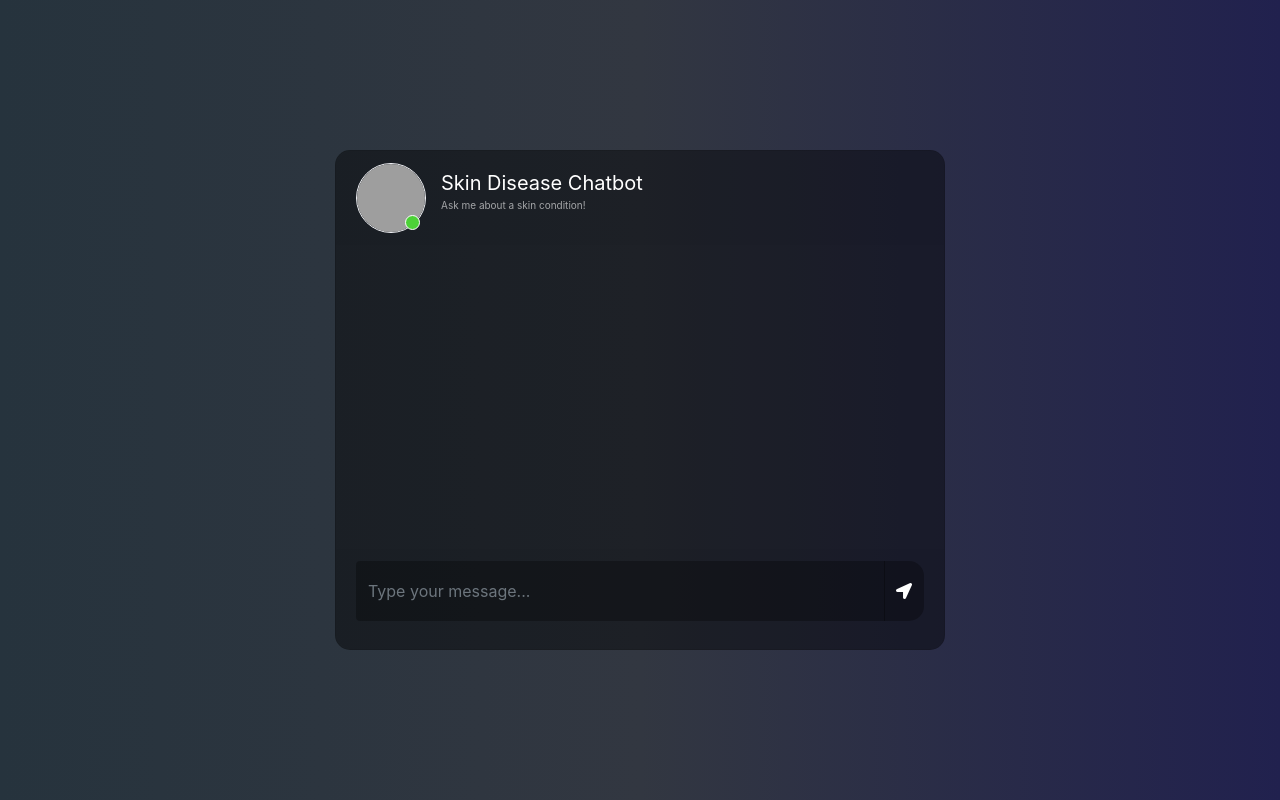
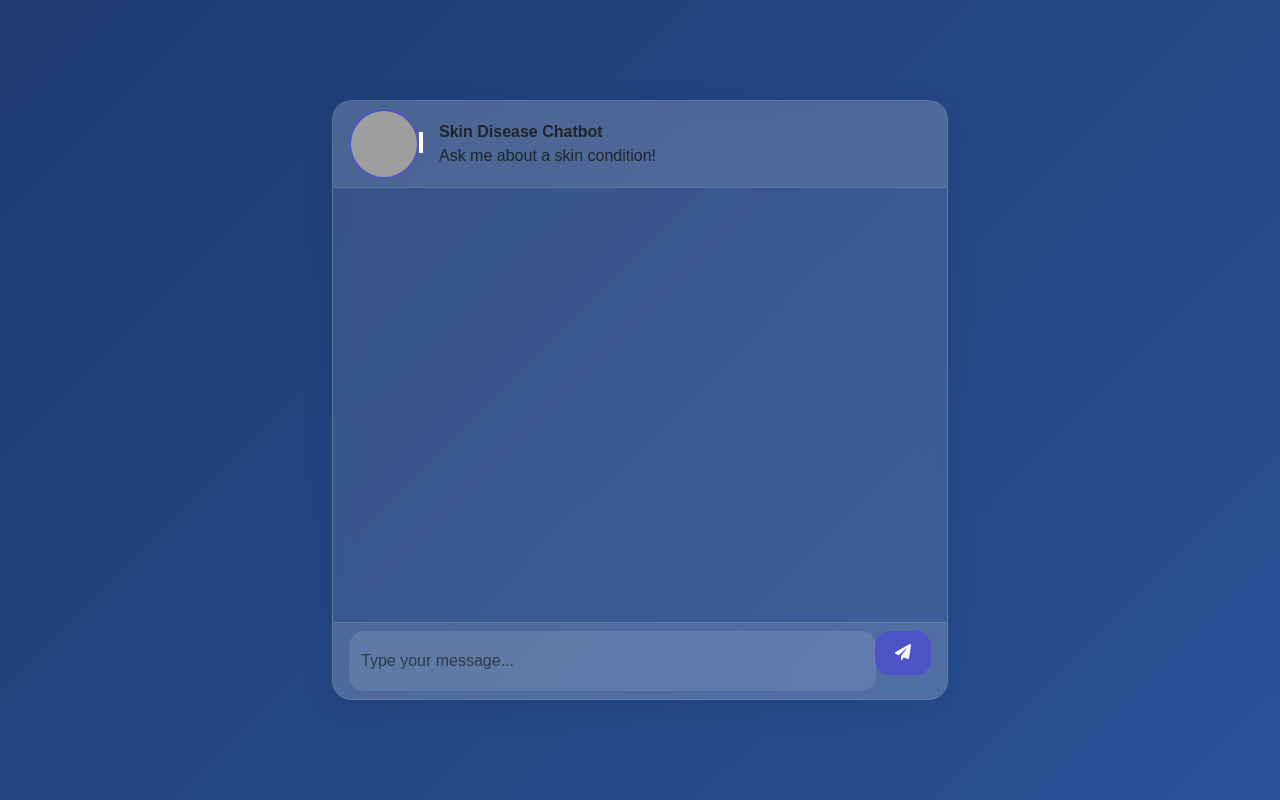
Before and after one commit to okellodaniel/skin_disease_detect_rag, a Flask app: page / in a window 1280 px wide. Run offline with Flask 3, Linux system fonts and the light colour scheme; some libraries are stand-ins or nearby versions; grey boxes are pictures that could not be loaded.

Commit message:
UI worked on

```diff
--- a/app.py
+++ b/app.py
@@ -26,14 +26,13 @@ INDEX_NAME = "testindex"
 @app.route('/')
 def index():
     logger.info("Rendering index page")
-    return render_template('index.html')
+    return render_template('chat.html')
 
 @app.route("/chat", methods=["GET", "POST"])
 def chat():
     try:
         msg = request.form["msg"]
         logger.info(f"Received chat message: {msg}")
-        rag_chain = rag()
         response = rag_chain.invoke({"input": msg})
         logger.info(f"Generated response: {response['answer']}")
         return str(response["answer"])
@@ -41,6 +40,7 @@ def chat():
         logger.error(f"Error in chat endpoint: {e}")
         return jsonify({"error": str(e)}), 500
 
+@lru_cache(maxsize=1)
 def download_embeddings():
     logger.info("Downloading Hugging Face embeddings")
     embeddings = download_hugging_face_embeddings()
@@ -78,15 +78,16 @@ def create_qa_rag_chain(retriever, llm, prompt):
     rag_chain = create_retrieval_chain(retriever, question_answer_chain)
     return rag_chain
 
-def rag():
-    logger.info("Initializing RAG pipeline")
-    embeddings = download_embeddings()
-    doc_search = initialize_vector_Store(embeddings=embeddings)
-    retriever = retriever_initializer(docsearch=doc_search)
-    llm = llm_Setup()
-    prompt = prepare_prompt(prompt_temp=prompt_template)
-    rag_chain = create_qa_rag_chain(retriever, llm, prompt)
-    return rag_chain
+
+logger.info("Initializing RAG pipeline")
+embeddings = download_embeddings()
+
+doc_search = initialize_vector_Store(embeddings=embeddings)
+retriever = retriever_initializer(docsearch=doc_search)
+llm = llm_Setup()
+prompt = prepare_prompt(prompt_temp=prompt_template)
+rag_chain = create_qa_rag_chain(retriever, llm, prompt)
+
 
 if __name__ == '__main__':
     logger.info("Starting Flask application")
--- a/static/style.css
+++ b/static/style.css
@@ -1,223 +1,115 @@
-body,html{
-	height: 100%;
-	margin: 0;
-	background: rgb(44, 47, 59);
-   background: -webkit-linear-gradient(to right, rgb(40, 59, 34), rgb(54, 60, 70), rgb(32, 32, 43));
-	background: linear-gradient(to right, rgb(38, 51, 61), rgb(50, 55, 65), rgb(33, 33, 78));
+body, html {
+    height: 100%;
+    margin: 0;
+    background: linear-gradient(135deg, #1e3c72, #2a5298);
+    font-family: 'Poppins', sans-serif;
 }
 
-.chat{
-	margin-top: auto;
-	margin-bottom: auto;
+.chat {
+    margin-top: auto;
+    margin-bottom: auto;
 }
-.card{
-	height: 500px;
-	border-radius: 15px !important;
-	background-color: rgba(0,0,0,0.4) !important;
+
+.card {
+    height: 600px;
+    border-radius: 20px !important;
+    background-color: rgba(255, 255, 255, 0.1) !important;
+    backdrop-filter: blur(10px);
+    border: 1px solid rgba(255, 255, 255, 0.2);
+    box-shadow: 0 8px 32px rgba(0, 0, 0, 0.1);
 }
-.contacts_body{
-	padding:  0.75rem 0 !important;
-	overflow-y: auto;
-	white-space: nowrap;
+
+.card-header {
+    border-radius: 20px 20px 0 0 !important;
+    border-bottom: 1px solid rgba(255, 255, 255, 0.1) !important;
+    background-color: rgba(255, 255, 255, 0.1);
 }
-.msg_card_body{
-	overflow-y: auto;
+
+.card-footer {
+    border-radius: 0 0 20px 20px !important;
+    border-top: 1px solid rgba(255, 255, 255, 0.1) !important;
+    background-color: rgba(255, 255, 255, 0.1);
 }
-.card-header{
-	border-radius: 15px 15px 0 0 !important;
-	border-bottom: 0 !important;
+
+.type_msg {
+    background-color: rgba(255, 255, 255, 0.1) !important;
+    border: none !important;
+    color: white !important;
+    height: 60px !important;
+    border-radius: 15px !important;
 }
-.card-footer{
-border-radius: 0 0 15px 15px !important;
-	border-top: 0 !important;
+
+.type_msg:focus {
+    box-shadow: none !important;
+    outline: none !important;
 }
-.container{
-	align-content: center;
+
+.send_btn {
+    background-color: #4e54c8 !important;
+    border: none !important;
+    color: white !important;
+    border-radius: 15px !important;
+    padding: 10px 20px;
+    transition: background-color 0.3s ease;
 }
-.search{
-	border-radius: 15px 0 0 15px !important;
-	background-color: rgba(0,0,0,0.3) !important;
-	border:0 !important;
-	color:white !important;
+
+.send_btn:hover {
+    background-color: #6a6fcb !important;
 }
-.search:focus{
-	 box-shadow:none !important;
-   outline:0px !important;
+
+.msg_cotainer {
+    background-color: rgba(255, 255, 255, 0.1);
+    border-radius: 15px;
+    padding: 10px 15px;
+    color: white;
+    max-width: 70%;
 }
-.type_msg{
-	background-color: rgba(0,0,0,0.3) !important;
-	border:0 !important;
-	color:white !important;
-	height: 60px !important;
-	overflow-y: auto;
+
+.msg_cotainer_send {
+    background-color: #4e54c8;
+    border-radius: 15px;
+    padding: 10px 15px;
+    color: white;
+    max-width: 70%;
 }
-	.type_msg:focus{
-	 box-shadow:none !important;
-   outline:0px !important;
+
+.msg_time {
+    color: rgba(255, 255, 255, 0.6);
+    font-size: 12px;
 }
-.attach_btn{
-	border-radius: 15px 0 0 15px !important;
-	background-color: rgba(0,0,0,0.3) !important;
-	border:0 !important;
-	color: white !important;
-	cursor: pointer;
+
+.msg_time_send {
+    color: rgba(255, 255, 255, 0.6);
+    font-size: 12px;
 }
-.send_btn{
-	border-radius: 0 15px 15px 0 !important;
-	background-color: rgba(0,0,0,0.3) !important;
-	border:0 !important;
-	color: white !important;
-	cursor: pointer;
+
+.user_img {
+    height: 70px;
+    width: 70px;
+    border: 2px solid #4e54c8;
 }
-.search_btn{
-	border-radius: 0 15px 15px 0 !important;
-	background-color: rgba(0,0,0,0.3) !important;
-	border:0 !important;
-	color: white !important;
-	cursor: pointer;
+
+.user_img_msg {
+    height: 40px;
+    width: 40px;
+    border: 2px solid #4e54c8;
 }
-.contacts{
-	list-style: none;
-	padding: 0;
+
+.online_icon {
+    background-color: #4cd137;
+    border: 2px solid white;
 }
-.contacts li{
-	width: 100% !important;
-	padding: 5px 10px;
-	margin-bottom: 15px !important;
+
+/* Scrollbar styling */
+.msg_card_body::-webkit-scrollbar {
+    width: 8px;
 }
-.active{
-	background-color: rgba(0,0,0,0.3);
+
+.msg_card_body::-webkit-scrollbar-thumb {
+    background-color: rgba(255, 255, 255, 0.3);
+    border-radius: 10px;
 }
-.user_img{
-	height: 70px;
-	width: 70px;
-	border:1.5px solid #f5f6fa;
 
+.msg_card_body::-webkit-scrollbar-track {
+    background-color: rgba(255, 255, 255, 0.1);
 }
-.user_img_msg{
-	height: 40px;
-	width: 40px;
-	border:1.5px solid #f5f6fa;
-
-}
-.img_cont{
-	position: relative;
-	height: 70px;
-	width: 70px;
-}
-.img_cont_msg{
-	height: 40px;
-	width: 40px;
-}
-.online_icon{
-	position: absolute;
-	height: 15px;
-	width:15px;
-	background-color: #4cd137;
-	border-radius: 50%;
-	bottom: 0.2em;
-	right: 0.4em;
-	border:1.5px solid white;
-}
-.offline{
-	background-color: #c23616 !important;
-}
-.user_info{
-	margin-top: auto;
-	margin-bottom: auto;
-	margin-left: 15px;
-}
-.user_info span{
-	font-size: 20px;
-	color: white;
-}
-.user_info p{
-	font-size: 10px;
-	color: rgba(255,255,255,0.6);
-}
-.video_cam{
-	margin-left: 50px;
-	margin-top: 5px;
-}
-.video_cam span{
-	color: white;
-	font-size: 20px;
-	cursor: pointer;
-	margin-right: 20px;
-}
-.msg_cotainer{
-	margin-top: auto;
-	margin-bottom: auto;
-	margin-left: 10px;
-	border-radius: 25px;
-	background-color: rgb(82, 172, 255);
-	padding: 10px;
-	position: relative;
-}
-.msg_cotainer_send{
-	margin-top: auto;
-	margin-bottom: auto;
-	margin-right: 10px;
-	border-radius: 25px;
-	background-color: #58cc71;
-	padding: 10px;
-	position: relative;
-}
-.msg_time{
-	position: absolute;
-	left: 0;
-	bottom: -15px;
-	color: rgba(255,255,255,0.5);
-	font-size: 10px;
-}
-.msg_time_send{
-	position: absolute;
-	right:0;
-	bottom: -15px;
-	color: rgba(255,255,255,0.5);
-	font-size: 10px;
-}
-.msg_head{
-	position: relative;
-}
-#action_menu_btn{
-	position: absolute;
-	right: 10px;
-	top: 10px;
-	color: white;
-	cursor: pointer;
-	font-size: 20px;
-}
-.action_menu{
-	z-index: 1;
-	position: absolute;
-	padding: 15px 0;
-	background-color: rgba(0,0,0,0.5);
-	color: white;
-	border-radius: 15px;
-	top: 30px;
-	right: 15px;
-	display: none;
-}
-.action_menu ul{
-	list-style: none;
-	padding: 0;
-	margin: 0;
-}
-.action_menu ul li{
-	width: 100%;
-	padding: 10px 15px;
-	margin-bottom: 5px;
-}
-.action_menu ul li i{
-	padding-right: 10px;
-}
-.action_menu ul li:hover{
-	cursor: pointer;
-	background-color: rgba(0,0,0,0.2);
-}
-@media(max-width: 576px){
-	.contacts_card{
-	margin-bottom: 15px !important;
-}
-}
--- /dev/null
+++ b/templates/chat.html
@@ -0,0 +1,104 @@
+<!DOCTYPE html>
+<html lang="en">
+<head>
+    <meta charset="UTF-8">
+    <meta name="viewport" content="width=device-width, initial-scale=1.0">
+    <title>Skin Disease Chatbot</title>
+    <link href="https://cdn.jsdelivr.net/npm/bootstrap@5.3.0/dist/css/bootstrap.min.css" rel="stylesheet">
+    <link rel="stylesheet" href="https://cdnjs.cloudflare.com/ajax/libs/font-awesome/6.0.0-beta3/css/all.min.css">
+    <link rel="stylesheet" href="{{ url_for('static', filename='style.css') }}">
+</head>
+<body>
+    <div class="container-fluid h-100">
+        <div class="row justify-content-center h-100">
+            <div class="col-md-8 col-xl-6 chat">
+                <div class="card">
+                    <!-- Chat Header -->
+                    <div class="card-header msg_head">
+                        <div class="d-flex align-items-center">
+                            <div class="img_cont">
+                                <img src="https://cdn-icons-png.flaticon.com/512/387/387569.png" class="rounded-circle user_img">
+                                <span class="online_icon"></span>
+                            </div>
+                            <div class="user_info ms-3">
+                                <span class="fw-bold">Skin Disease Chatbot</span>
+                                <p class="mb-0">Ask me about a skin condition!</p>
+                            </div>
+                        </div>
+                    </div>
+
+                    <!-- Chat Body -->
+                    <div id="messageFormeight" class="card-body msg_card_body">
+                        <!-- Messages will be appended here -->
+                    </div>
+
+                    <!-- Chat Footer -->
+                    <div class="card-footer">
+                        <form id="messageArea" class="input-group">
+                            <input type="text" id="text" name="msg" placeholder="Type your message..." autocomplete="off" class="form-control type_msg" required>
+                            <div class="input-group-append">
+                                <button type="submit" id="send" class="btn send_btn"><i class="fas fa-paper-plane"></i></button>
+                            </div>
+                        </form>
+                    </div>
+                </div>
+            </div>
+        </div>
+    </div>
+
+    <script src="https://code.jquery.com/jquery-3.6.0.min.js"></script>
+    <script src="https://cdn.jsdelivr.net/npm/bootstrap@5.3.0/dist/js/bootstrap.bundle.min.js"></script>
+    <script>
+        $(document).ready(function() {
+            $("#messageArea").on("submit", function(event) {
+                event.preventDefault();
+                const date = new Date();
+                const hour = date.getHours();
+                const minute = date.getMinutes();
+                const str_time = `${hour}:${minute < 10 ? '0' + minute : minute}`;
+                const rawText = $("#text").val();
+
+                // Append user message
+                const userHtml = `
+                    <div class="d-flex justify-content-end mb-4">
+                        <div class="msg_cotainer_send">
+                            ${rawText}
+                            <span class="msg_time_send">${str_time}</span>
+                        </div>
+                        <div class="img_cont_msg">
+                            <img src="https://i.ibb.co/d5b84Xw/Untitled-design.png" class="rounded-circle user_img_msg">
+                        </div>
+                    </div>`;
+                $("#messageFormeight").append(userHtml);
+                $("#text").val("");
+
+                // Scroll to bottom
+                $("#messageFormeight").scrollTop($("#messageFormeight")[0].scrollHeight);
+
+                // Send message to server
+                $.ajax({
+                    url: "/chat",
+                    type: "POST",
+                    data: { msg: rawText },
+                }).done(function(data) {
+                    // Append bot response
+                    const botHtml = `
+                        <div class="d-flex justify-content-start mb-4">
+                            <div class="img_cont_msg">
+                                <img src="https://cdn-icons-png.flaticon.com/512/387/387569.png" class="rounded-circle user_img_msg">
+                            </div>
+                            <div class="msg_cotainer">
+                                ${data}
+                                <span class="msg_time">${str_time}</span>
+                            </div>
+                        </div>`;
+                    $("#messageFormeight").append(botHtml);
+
+                    // Scroll to bottom
+                    $("#messageFormeight").scrollTop($("#messageFormeight")[0].scrollHeight);
+                });
+            });
+        });
+    </script>
+</body>
+</html>
--- a/templates/index.html
+++ /dev/null
@@ -1,80 +0,0 @@
-<link href="//maxcdn.bootstrapcdn.com/bootstrap/4.1.1/css/bootstrap.min.css" rel="stylesheet" id="bootstrap-css">
-<script src="//maxcdn.bootstrapcdn.com/bootstrap/4.1.1/js/bootstrap.min.js"></script>
-<script src="//cdnjs.cloudflare.com/ajax/libs/jquery/3.2.1/jquery.min.js"></script>
-
-<!DOCTYPE html>
-<html>
-	<head>
-		<title>Chatbot</title>
-		<link rel="stylesheet" href="https://stackpath.bootstrapcdn.com/bootstrap/4.1.3/css/bootstrap.min.css" integrity="sha384-MCw98/SFnGE8fJT3GXwEOngsV7Zt27NXFoaoApmYm81iuXoPkFOJwJ8ERdknLPMO" crossorigin="anonymous">
-		<link rel="stylesheet" href="https://use.fontawesome.com/releases/v5.5.0/css/all.css" integrity="sha384-B4dIYHKNBt8Bc12p+WXckhzcICo0wtJAoU8YZTY5qE0Id1GSseTk6S+L3BlXeVIU" crossorigin="anonymous">
-		<script src="https://ajax.googleapis.com/ajax/libs/jquery/3.3.1/jquery.min.js"></script>
-		<link rel="stylesheet" type="text/css" href="{{ url_for('static', filename='style.css')}}"/>
-	</head>
-
-
-	<body>
-		<div class="container-fluid h-100">
-			<div class="row justify-content-center h-100">
-				<div class="col-md-8 col-xl-6 chat">
-					<div class="card">
-						<div class="card-header msg_head">
-							<div class="d-flex bd-highlight">
-								<div class="img_cont">
-									<img src="https://cdn-icons-png.flaticon.com/512/387/387569.png" class="rounded-circle user_img">
-									<!-- <img src="https://www.prdistribution.com/spirit/uploads/pressreleases/2019/newsreleases/d83341deb75c4c4f6b113f27b1e42cd8-chatbot-florence-already-helps-thousands-of-patients-to-remember-their-medication.png" class="rounded-circle user_img"> -->
-									<span class="online_icon"></span>
-								</div>
-								<div class="user_info">
-									<span>Skin Disease Chatbot</span>
-									<p>Ask me about a skin condition!</p>
-								</div>
-							</div>
-						</div>
-						<div id="messageFormeight" class="card-body msg_card_body">
-
-						</div>
-						<div class="card-footer">
-							<form id="messageArea" class="input-group">
-                                <input type="text" id="text" name="msg" placeholder="Type your message..." autocomplete="off" class="form-control type_msg" required/>
-								<div class="input-group-append">
-									<button type="submit" id="send" class="input-group-text send_btn"><i class="fas fa-location-arrow"></i></button>
-								</div>
-							</form>
-						</div>
-					</div>
-				</div>
-			</div>
-		</div>
-
-		<script>
-			$(document).ready(function() {
-				$("#messageArea").on("submit", function(event) {
-					const date = new Date();
-					const hour = date.getHours();
-					const minute = date.getMinutes();
-					const str_time = hour+":"+minute;
-					var rawText = $("#text").val();
-
-					var userHtml = '<div class="d-flex justify-content-end mb-4"><div class="msg_cotainer_send">' + rawText + '<span class="msg_time_send">'+ str_time + '</span></div><div class="img_cont_msg"><img src="https://i.ibb.co/d5b84Xw/Untitled-design.png" class="rounded-circle user_img_msg"></div></div>';
-
-					$("#text").val("");
-					$("#messageFormeight").append(userHtml);
-
-					$.ajax({
-						data: {
-							msg: rawText,
-						},
-						type: "POST",
-						url: "/chat",
-					}).done(function(data) {
-						var botHtml = '<div class="d-flex justify-content-start mb-4"><div class="img_cont_msg"><img src="https://cdn-icons-png.flaticon.com/512/387/387569.png" class="rounded-circle user_img_msg"></div><div class="msg_cotainer">' + data + '<span class="msg_time">' + str_time + '</span></div></div>';
-						$("#messageFormeight").append($.parseHTML(botHtml));
-					});
-					event.preventDefault();
-				});
-			});
-		</script>
-
-    </body>
-</html>
```
Also changed, not shown: research/trials.py (deleted, +0 -83 lines), template_creator.py (renamed from template.py, +4 -4 lines), 1 other file.
